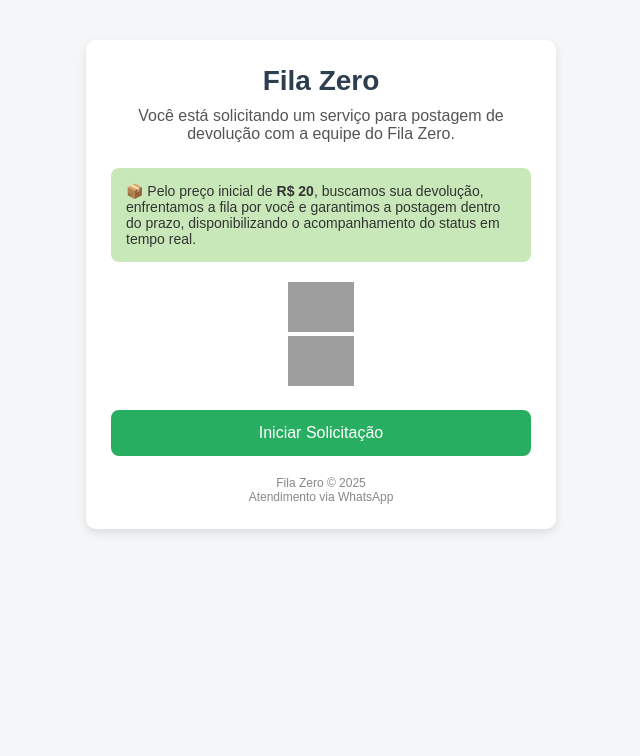
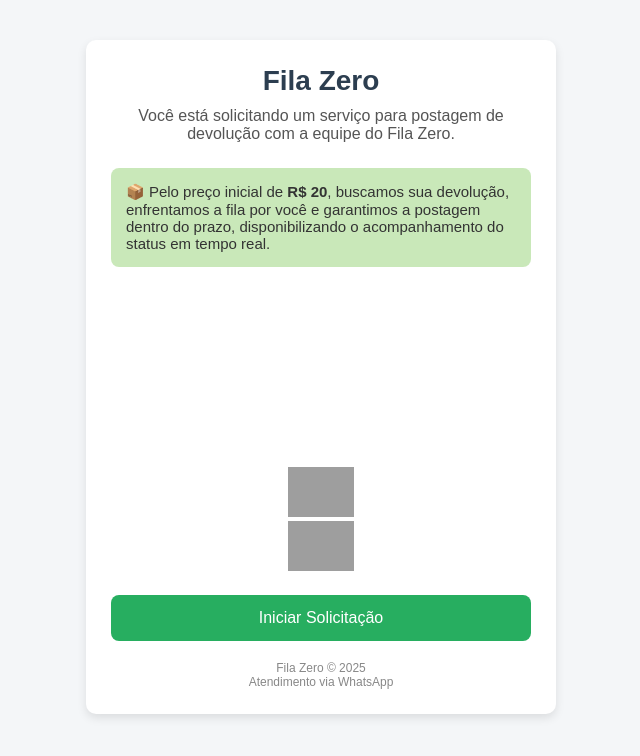
Before and after one commit to sergiodejesus/filazero, a plain HTML site: page index.html in a window 1280 px wide. Shown: the whole page, without its empty margins (319-959 px from the left). Drawn offline with Linux system fonts and the light colour scheme; grey boxes are pictures that could not be loaded.

Commit message:
Update index.html

```diff
--- a/index.html
+++ b/index.html
@@ -41,9 +41,9 @@
             background: #b8e1a3c2;
             padding: 15px;
             border-radius: 8px;
-            font-size: 14px;
+            font-size: 15px;
             color: #333;
-            margin-bottom: 20px;
+            margin-bottom: 200px;
         }
 
         label {
@@ -127,4 +127,5 @@
 </div>
 
 </body>
+
 </html>
```
